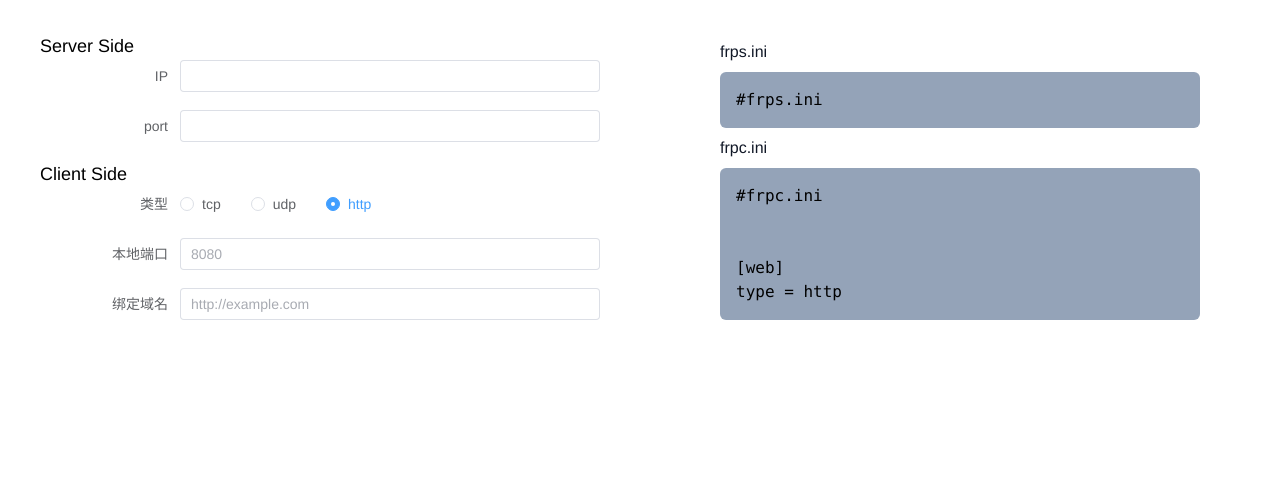
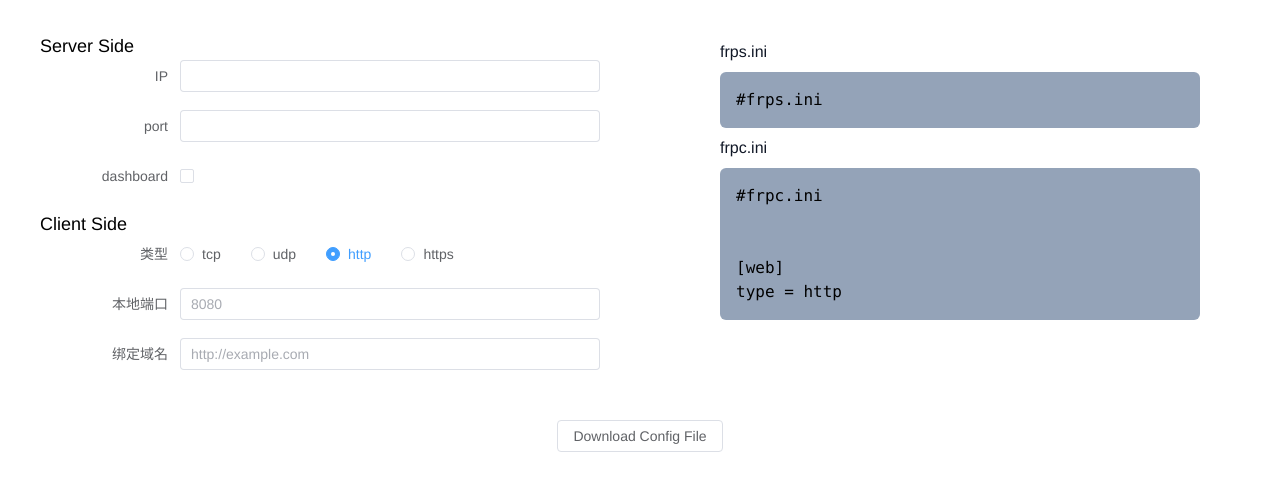
Before and after one commit to JunIce/frp-visual-config, a Vue app: page / in a window 1280 px wide. Shown: the top 490 px of the page. Built offline with nearby package versions, Linux system fonts and the light colour scheme.

Commit message:
feat(): download as file and other config

```diff
--- a/components.d.ts
+++ b/components.d.ts
@@ -8,6 +8,8 @@ export {}
 declare module '@vue/runtime-core' {
   export interface GlobalComponents {
     ClientConfig: typeof import('./src/components/ClientConfig.vue')['default']
+    ElButton: typeof import('element-plus/es')['ElButton']
+    ElCheckbox: typeof import('element-plus/es')['ElCheckbox']
     ElCol: typeof import('element-plus/es')['ElCol']
     ElForm: typeof import('element-plus/es')['ElForm']
     ElFormItem: typeof import('element-plus/es')['ElFormItem']
@@ -15,5 +17,6 @@ declare module '@vue/runtime-core' {
     ElRadio: typeof import('element-plus/es')['ElRadio']
     ElRadioGroup: typeof import('element-plus/es')['ElRadioGroup']
     ElRow: typeof import('element-plus/es')['ElRow']
+    ServerConfig: typeof import('./src/components/ServerConfig.vue')['default']
   }
 }
--- a/package.json
+++ b/package.json
@@ -10,10 +10,12 @@
 	"dependencies": {
 		"@element-plus/icons-vue": "^2.0.9",
 		"element-plus": "^2.3.7",
+		"file-saver": "^2.0.5",
 		"pinia": "^2.1.4",
 		"vue": "^3.3.4"
 	},
 	"devDependencies": {
+		"@types/file-saver": "^2.0.5",
 		"@vitejs/plugin-vue": "^3.0.0",
 		"@vue/compiler-sfc": "^3.1.2",
 		"autoprefixer": "^10.4.14",
--- a/src/components/ClientConfig.vue
+++ b/src/components/ClientConfig.vue
@@ -30,6 +30,27 @@
         ></el-input>
       </el-form-item>
     </template>
+
+    <template v-if="state.type === 'https'">
+      <el-form-item label="绑定域名" prop="custom_domains">
+        <el-input v-model="state.custom_domains" placeholder="8080"></el-input>
+      </el-form-item>
+      <el-form-item label="本地地址" prop="local_addr">
+        <el-input v-model="state.local_addr" placeholder="8080"></el-input>
+      </el-form-item>
+      <el-form-item label="crt路径" prop="crt_path">
+        <el-input v-model="state.crt_path" placeholder="/"></el-input>
+      </el-form-item>
+      <el-form-item label="key路径" prop="key_path">
+        <el-input v-model="state.key_path" placeholder="/"></el-input>
+      </el-form-item>
+      <el-form-item label="请求头重写" prop="header_rewrite">
+        <el-input v-model="state.header_rewrite" placeholder="/"></el-input>
+      </el-form-item>
+      <el-form-item label="请求头来源标识" prop="header_from">
+        <el-input v-model="state.header_from"></el-input>
+      </el-form-item>
+    </template>
   </el-form>
 </template>
 <script lang="ts" setup>
@@ -46,5 +67,8 @@ const types = [
   {
     label: "http",
   },
+  {
+    label: "https",
+  },
 ];
 </script>
--- /dev/null
+++ b/src/components/ServerConfig.vue
@@ -0,0 +1,31 @@
+<template>
+  <div>
+    <el-form :model="state" label-width="140">
+      <el-form-item label="IP">
+        <el-input v-model="state.IP" />
+      </el-form-item>
+      <el-form-item label="port">
+        <el-input v-model="state.port" />
+      </el-form-item>
+      <el-form-item label="dashboard">
+        <el-checkbox v-model="state.dashboard" />
+      </el-form-item>
+      <template v-if="state.dashboard">
+        <el-form-item label="dashboard_port">
+          <el-input v-model="state.dashboard_port" />
+        </el-form-item>
+        <el-form-item label="dashboard_user">
+          <el-input v-model="state.dashboard_user" />
+        </el-form-item>
+        <el-form-item label="dashboard_pwd">
+          <el-input v-model="state.dashboard_pwd" />
+        </el-form-item>
+      </template>
+    </el-form>
+  </div>
+</template>
+<script lang="ts" setup>
+import { useServer } from "../store/server";
+const state = useServer();
+</script>
+<style></style>
--- a/src/store/client.ts
+++ b/src/store/client.ts
@@ -7,5 +7,12 @@ export const useClient = defineStore("client", {
     local_port: "",
     custom_domains: "",
     remote_port: "",
+
+    // https
+    local_addr: "",
+    crt_path: "",
+    key_path: "",
+    header_rewrite: "",
+    header_from: "",
   }),
 });
--- /dev/null
+++ b/src/store/server.ts
@@ -0,0 +1,12 @@
+import { defineStore } from "pinia";
+
+export const useServer = defineStore("server", {
+  state: () => ({
+    IP: "",
+    port: "",
+    dashboard: "",
+    dashboard_port: "",
+    dashboard_user: "",
+    dashboard_pwd: "",
+  }),
+});
--- a/src/views/Panel.vue
+++ b/src/views/Panel.vue
@@ -1,22 +1,16 @@
 <template>
   <div class="wrapper">
-    <el-row class="h-full">
+    <el-row>
       <el-col :span="12">
         <div class="px-10 py-8">
-          <el-form :model="serverState" label-width="140">
-            <p class="text-lg">Server Side</p>
-            <el-form-item label="IP">
-              <el-input v-model="serverState.IP" />
-            </el-form-item>
-            <el-form-item label="port">
-              <el-input v-model="serverState.port" />
-            </el-form-item>
-
-            <p class="text-lg">Client Side</p>
-            <div>
-              <ClientConfig />
-            </div>
-          </el-form>
+          <p class="text-lg">Server Side</p>
+          <div>
+            <ServerConfig />
+          </div>
+          <p class="text-lg">Client Side</p>
+          <div>
+            <ClientConfig />
+          </div>
         </div>
       </el-col>
       <el-col :span="12">
@@ -36,27 +30,32 @@
         </div>
       </el-col>
     </el-row>
+    <div class="text-center">
+      <el-button @click="download">Download Config File</el-button>
+    </div>
   </div>
 </template>
 <script lang="ts" setup>
-import { computed, reactive } from "vue";
+import { computed } from "vue";
 import ClientConfig from "../components/ClientConfig.vue";
+import ServerConfig from "../components/ServerConfig.vue";
 import { useClient } from "../store/client";
+import { useServer } from "../store/server";
+import { saveAs } from "file-saver";
+
 const clientState = useClient();
-
-interface ServerProps {
-  IP: string;
-  port: string;
-}
-const serverState = reactive<ServerProps>({
-  IP: "",
-  port: "",
-});
+const serverState = useServer();
 
 const serverConf = computed(() => {
   let str = "#frps.ini\n";
   if (serverState.port) {
     str += `\n[common]\nbind_port = ${serverState.port}`;
+  }
+
+  if (serverState.dashboard) {
+    str += `\n\ndashboard_port = ${serverState.dashboard_port}`;
+    str += `\ndashboard_user = ${serverState.dashboard_user}`;
+    str += `\ndashboard_pwd = ${serverState.dashboard_pwd}`;
   }
   return str;
 });
@@ -66,6 +65,11 @@ const clientConf = computed(() => {
   if (serverState.IP || serverState.port) {
     str += `\n[common]\nserver_addr = ${serverState.IP}\nserver_port = ${serverState.port}`;
   }
+
+  if (clientState.type === "https") {
+    str += `\nvhost_https_port = 443`;
+  }
+
   if (clientState.type === "http") {
     str += `\n\n[web]\ntype = http`;
     if (clientState.local_port) {
@@ -88,6 +92,33 @@ const clientConf = computed(() => {
       str += `\nremote_port = ${clientState.remote_port}`;
     }
   }
+
+  if (clientState.type === "https") {
+    str += `\n\n[https]\ntype = ${clientState.type}`;
+
+    str += `\ncustom_domains = ${clientState.custom_domains}`;
+
+    str += `\n\n`;
+
+    str += `\nplugin = https2http`;
+    str += `\nplugin_local_addr = ${clientState.local_addr}`;
+    str += `\nplugin_crt_path = ${clientState.crt_path}`;
+    str += `\nplugin_key_path = ${clientState.key_path}`;
+    str += `\nplugin_host_header_rewrite = ${clientState.header_rewrite}`;
+    str += `\nplugin_header_X-From-Where = ${clientState.header_from}`;
+  }
   return str;
 });
+
+const download = () => {
+  downloadFile(serverConf.value, "frps.ini");
+  downloadFile(clientConf.value, "frpc.ini");
+};
+
+const downloadFile = async (content: string, fileName: string) => {
+  await saveAs(
+    new Blob([content], { type: "text/plain;charset=utf-8" }),
+    fileName
+  );
+};
 </script>
```
Also changed, not shown: 1 other file (tests, documents, lock files or other folders).
